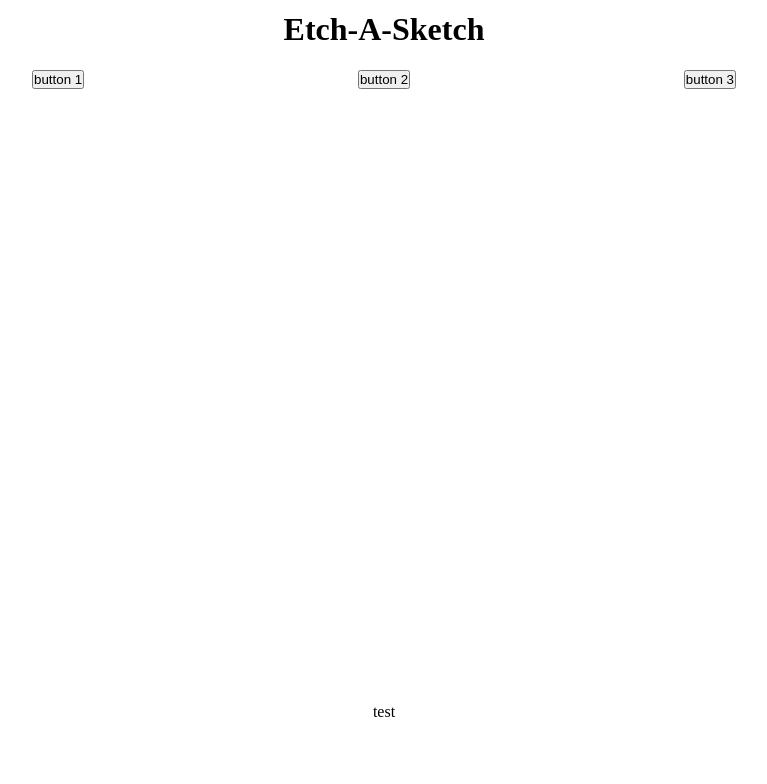
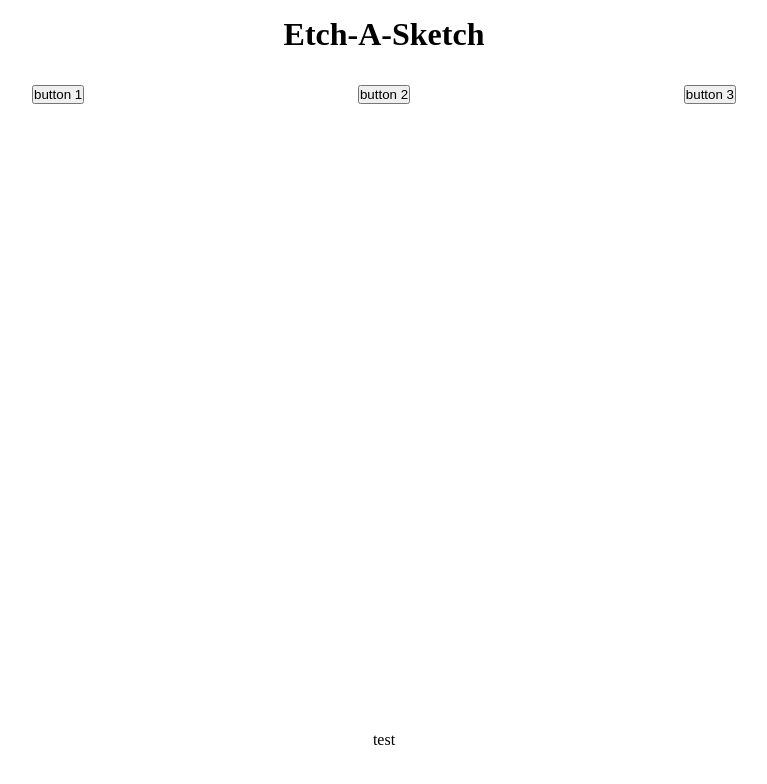
Before and after one commit to grantgarnett/odin-etch-a-sketch, a plain HTML site: page index.html in a window 1280 px wide. Shown: the whole page, without its empty margins (256-1023 px from the left). Drawn offline with Linux system fonts and the light colour scheme.

Commit message:
Change flex implementation for screen resizing

```diff
--- a/style.css
+++ b/style.css
@@ -19,7 +19,7 @@ header {
     display: flex;
     flex-direction: column;
     justify-content: space-around;
-    height: 100px;
+    height: 15%;
     width: 55%;
 }
 
@@ -39,7 +39,7 @@ header {
 
 #footer {
     width: 100%;
-    height: 13%;
+    flex: 1 1 auto;
     display: flex;
     flex-direction: column;
     align-items: center;
```
